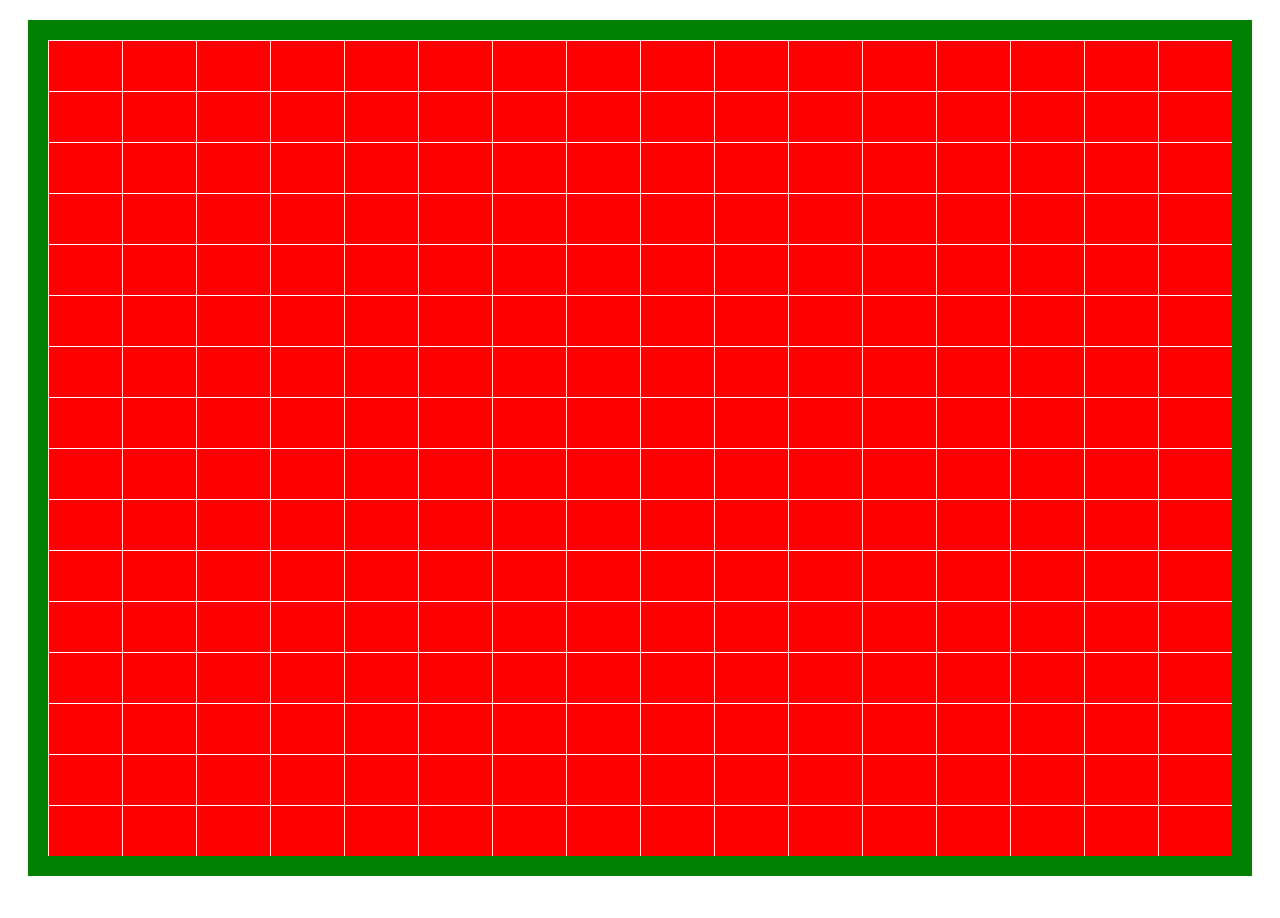
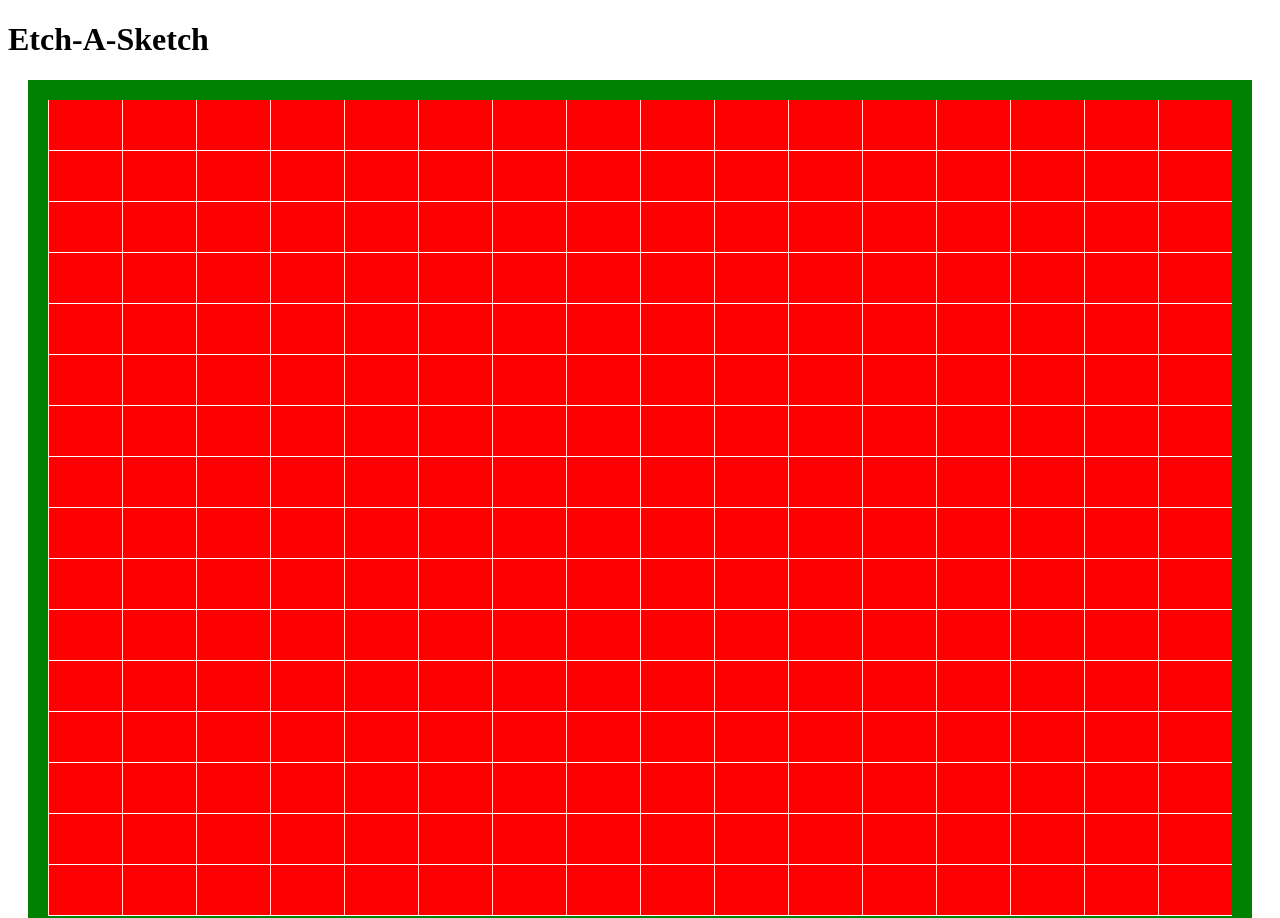
Before and after one commit to alvinalic1/Etch-a-Sketch, a plain HTML site: page index.html in a window 1280 px wide. Shown: the top 918 px of the page. Before the commit the page ends 896 px from the top, so only its background shows below. Drawn offline with Linux system fonts and the light colour scheme.

Commit message:
Add title for webpage

```diff
--- a/index.html
+++ b/index.html
@@ -7,6 +7,9 @@
     <link rel="stylesheet" href="style.css">
 </head>
 <body>
+    <div class="title">
+        <h1>Etch-A-Sketch</h1>
+    </div>
     <div class="grid">
 
     </div>
```
